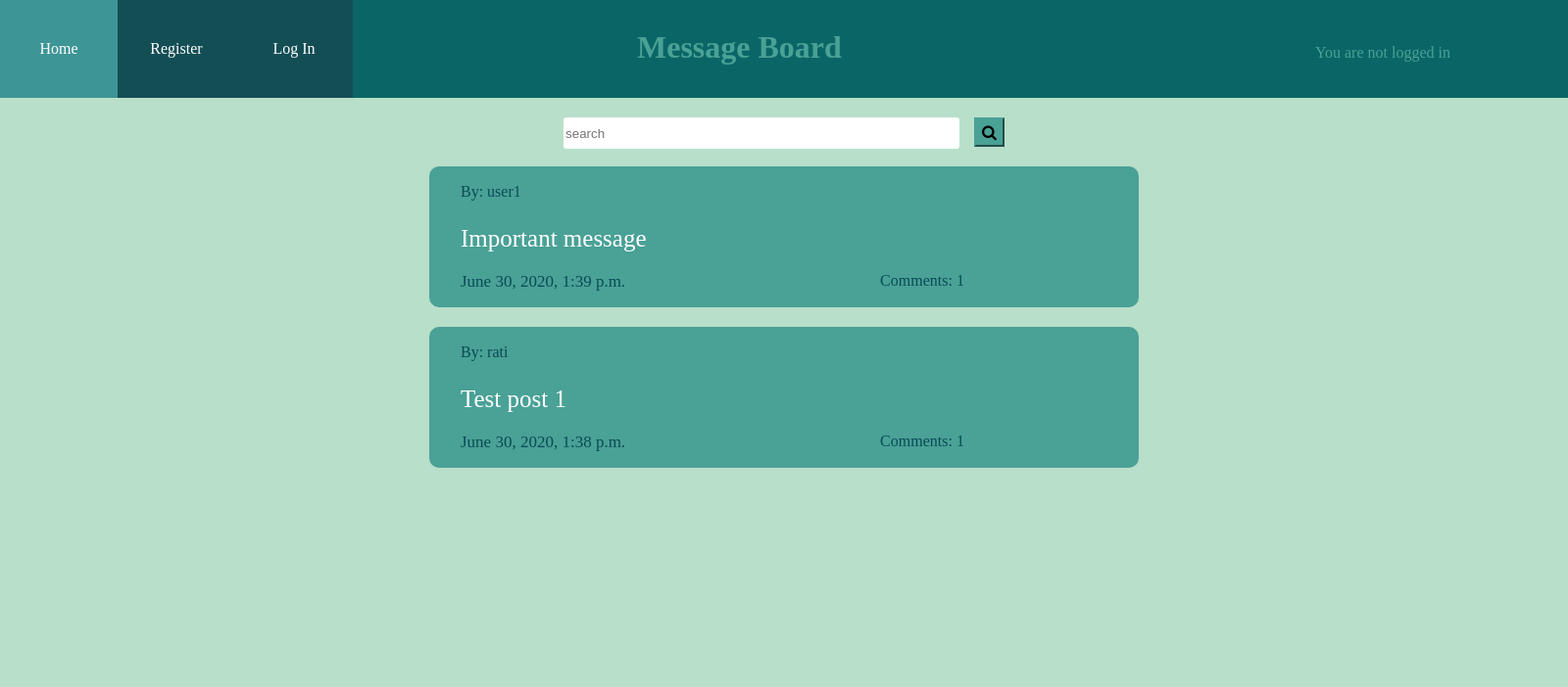
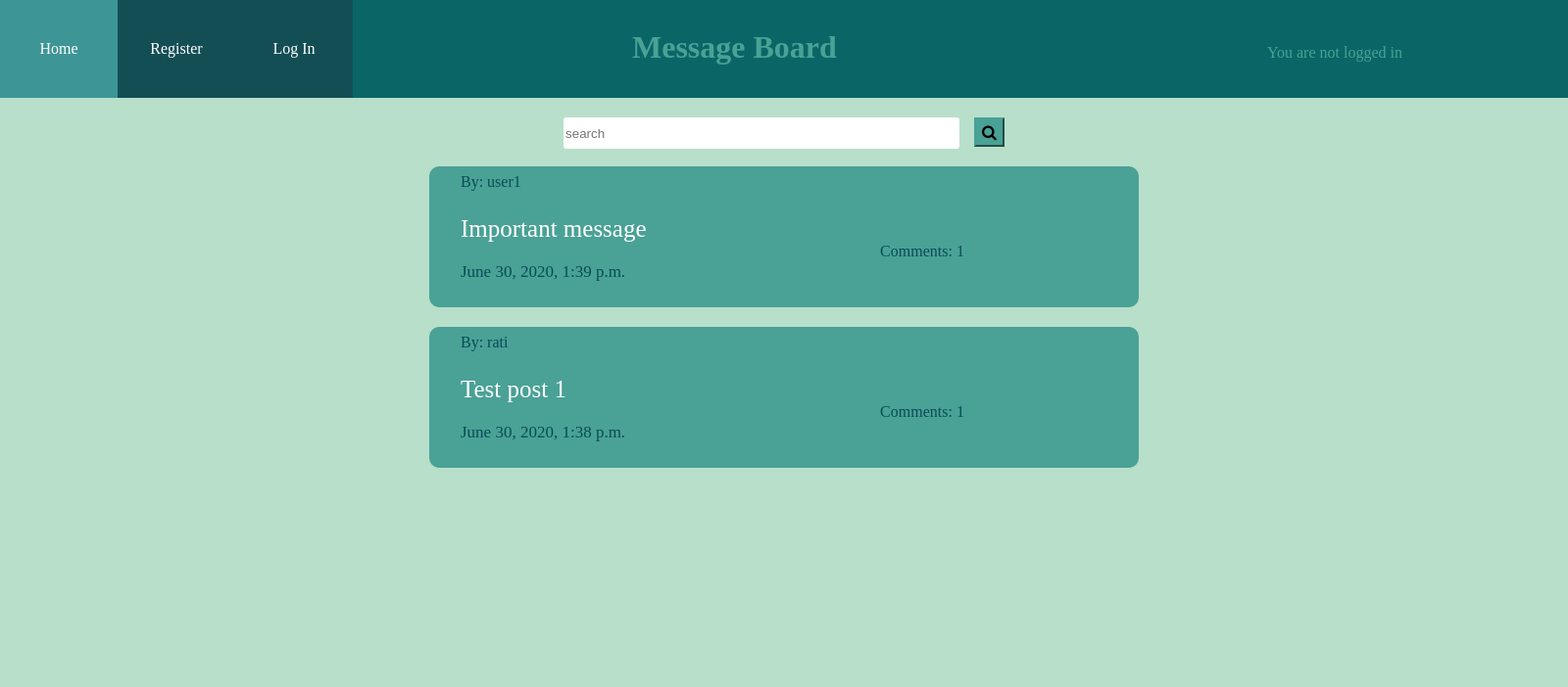
Before and after one commit to Rati1324/Django, a Django app: page / in a window 1600 px wide. Shown: the top 702 px of the page at 98% size. Run offline with Django 3.2, Linux system fonts and the light colour scheme; data comes from the database, SQL or seed files in the repository; both versions use the stored data as it was after the commit.

Commit message:
final1.3

```diff
--- a/message_board/homepage/static/homepage/mainstyles.css
+++ b/message_board/homepage/static/homepage/mainstyles.css
@@ -1,19 +1,21 @@
 *{margin:0}
 
+.maincontainer{
+    width:100em;
+    margin:auto;
 
+}
 
 a{
     text-decoration: none;
     color:white;
-    margin-top:20px;
+
 }
 
 nav{
-    position:absolute;
     display:flex;
     flex-direction:row;
-    left:0px;
-    top:-20px
+
 }
 
 a div{
@@ -39,25 +41,36 @@ body{background-color: rgba(94, 184, 136, 0.438);}
     display:flex;
     flex-direction:row;
 
+
 }
 
 .container{
+    float:right;
     display:flex;
     height:400px;
-    width:100em;
-
+    width:83em;
+    margin:auto;
+    flex-direction:row;
 }
 
 h1{
-    margin-left:650px;
     margin-top:30px;
+    width:280px;
+    margin-left:285px;
+}
 
-    width:500px;
+
+.status{
+    margin-left:400px;
+    margin-top:10px;
+    height:1em;
+    color:rgb(75, 218, 194);
+
 }
 
 .status1{
     margin-top:45px;
-    margin-left:12em;
+    margin-left:23em;
     width:230px;
 }
 
@@ -80,11 +93,3 @@ h1{
     cursor:pointer;
     border:1px solid;
 }
-
-.status{
-    margin-left:150px;
-    margin-top:10px;
-    height:1em;
-    color:rgb(75, 218, 194);
-
-}
--- a/message_board/main.html
+++ b/message_board/main.html
@@ -10,7 +10,12 @@
         <meta name="viewport" content="width=device-width, initial-scale=1, shrink-to-fit=no">
 
     </head>
+    <style>
+        {% if user.is_authenticated %}
+            h1{margin-left:390px;}
 
+        {% endif %}
+    </style>
     <body>
        <div class="maincontainer">
             <div class="head">
@@ -22,7 +27,7 @@
                     </nav>
 
                     <div class="container">
-                            <h1 class="header">Message Board</h1>
+                            <h1>Message Board</h1>
 
                             <div class="status"> You are logged in as:
                                 <div class="username"> {{ user.username }} </div>
```
Also changed, not shown: message_board/db.sqlite3.
